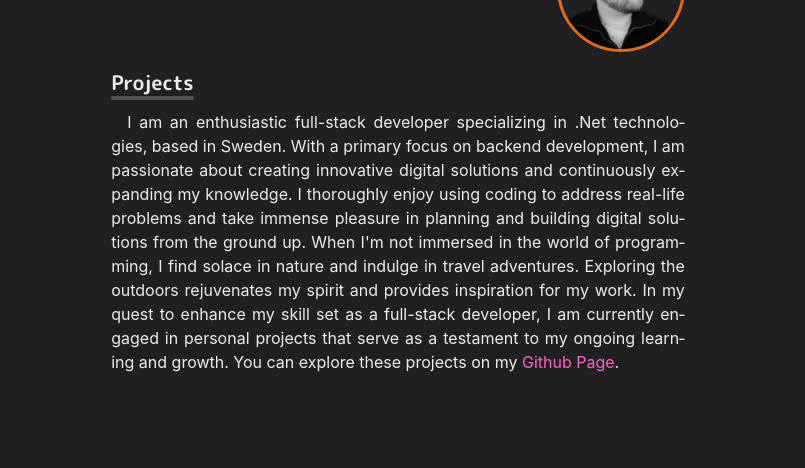
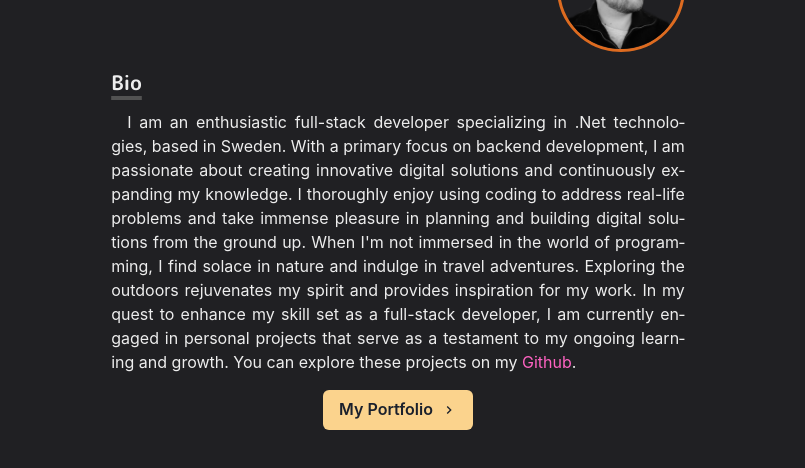
Before and after one commit to WeaveCraft/Viktor-Portfolio, a Next.js app: page / in a window 1280 px wide. Shown: the part 204-672 px from the top of the page, without its empty margins (242-1047 px from the left). Built offline with nearby package versions, Linux system fonts and the light colour scheme.

Commit message:
fix(index): issue with rendering component fixed. issue was nesting html elements.

```diff
--- a/components/layouts/main.js
+++ b/components/layouts/main.js
@@ -1,6 +1,6 @@
-import Head from 'next/Head'
+import Head from 'next/head'
 import { Box, Container } from '@chakra-ui/react'
-import Navbar from '../navbar.js'
+import Navbar from '../navbar'
 
 const Main = ({ children, router }) => {
     return (
--- a/pages/index.js
+++ b/pages/index.js
@@ -1,7 +1,8 @@
-import { Container, Box, Heading, Image, Link } from '@chakra-ui/react'
+import { Container, Box, Heading, Image, Link, Button } from '@chakra-ui/react'
 import Section from '../components/styles/section'
 import Paragraph from '../components/styles/paragraph'
 import NextLink from 'next/link'
+import { ChevronRightIcon } from '@chakra-ui/icons'
 
 const Page = () => {
     return (
@@ -24,17 +25,29 @@ const Page = () => {
 
             <Section delay={0.2}>
                 <Heading as="h3" variant="section-title">
-                    Projects
+                    Bio
                 </Heading>
                 <Paragraph>I am an enthusiastic full-stack developer specializing in .Net technologies, based in Sweden. With a primary focus on backend development, I am passionate about creating innovative digital solutions and continuously expanding my knowledge.
                     I thoroughly enjoy using coding to address real-life problems and take immense pleasure in planning and building digital solutions from the ground up.
                     When I'm not immersed in the world of programming, I find solace in nature and indulge in travel adventures.
                     Exploring the outdoors rejuvenates my spirit and provides inspiration for my work. In my quest to enhance my skill set as a full-stack developer, I am currently engaged in personal projects that serve as a testament to my ongoing learning and growth.
                     You can explore these projects on my {' '}
-                    <NextLink href="https://github.com/WeaveCraft">
-                        <Link>Github Page</Link>
-                    </NextLink>
+                    <Link as={NextLink} href="https://github.com/WeaveCraft" passHref scroll={false}>
+                        Github
+                    </Link>
                     .</Paragraph>
+                <Box align="center" my={4}>
+                    <Button
+                        as={NextLink}
+                        href="/works"
+                        scroll={false}
+                        rightIcon={<ChevronRightIcon />}
+                        colorScheme="orange"
+                    >
+                        My Portfolio
+                    </Button>
+                </Box>
+
             </Section>
         </Container>
     )
```
Also changed, not shown: components/logo.js (+8 -9 lines).
